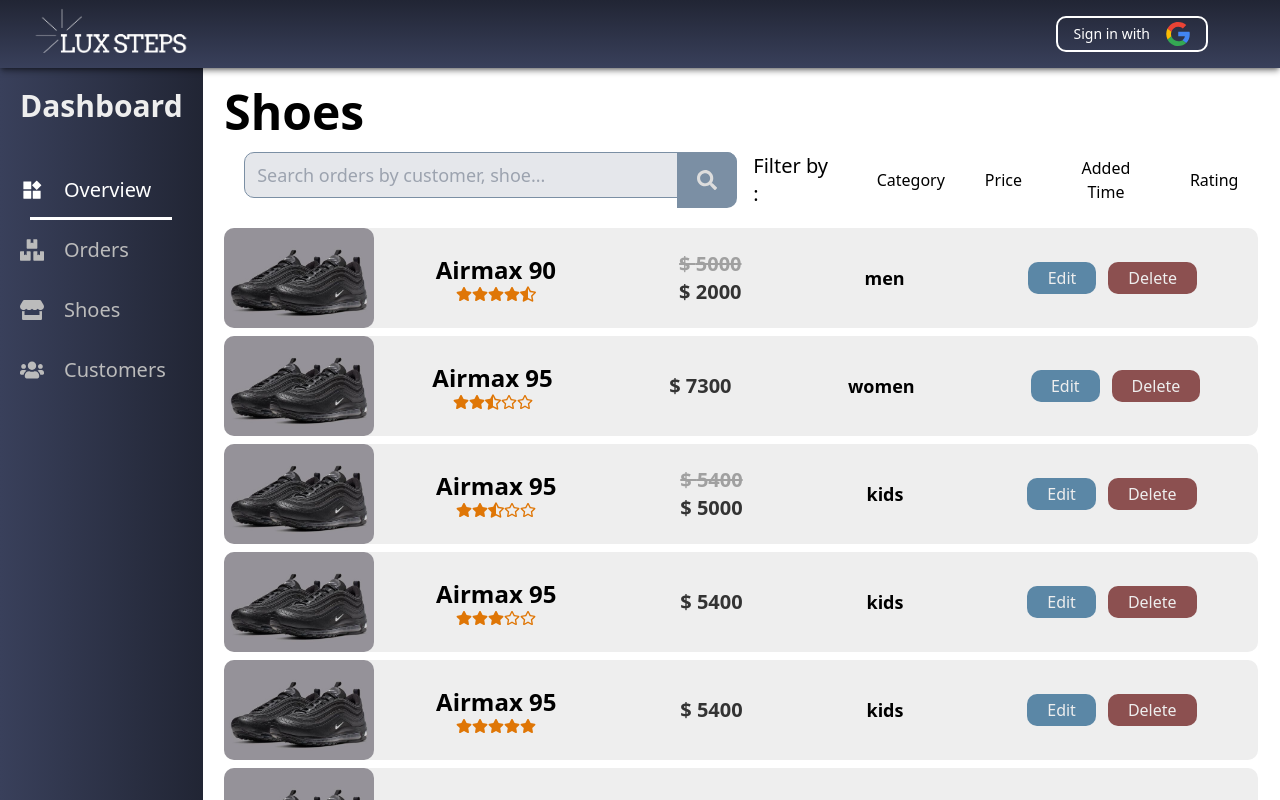
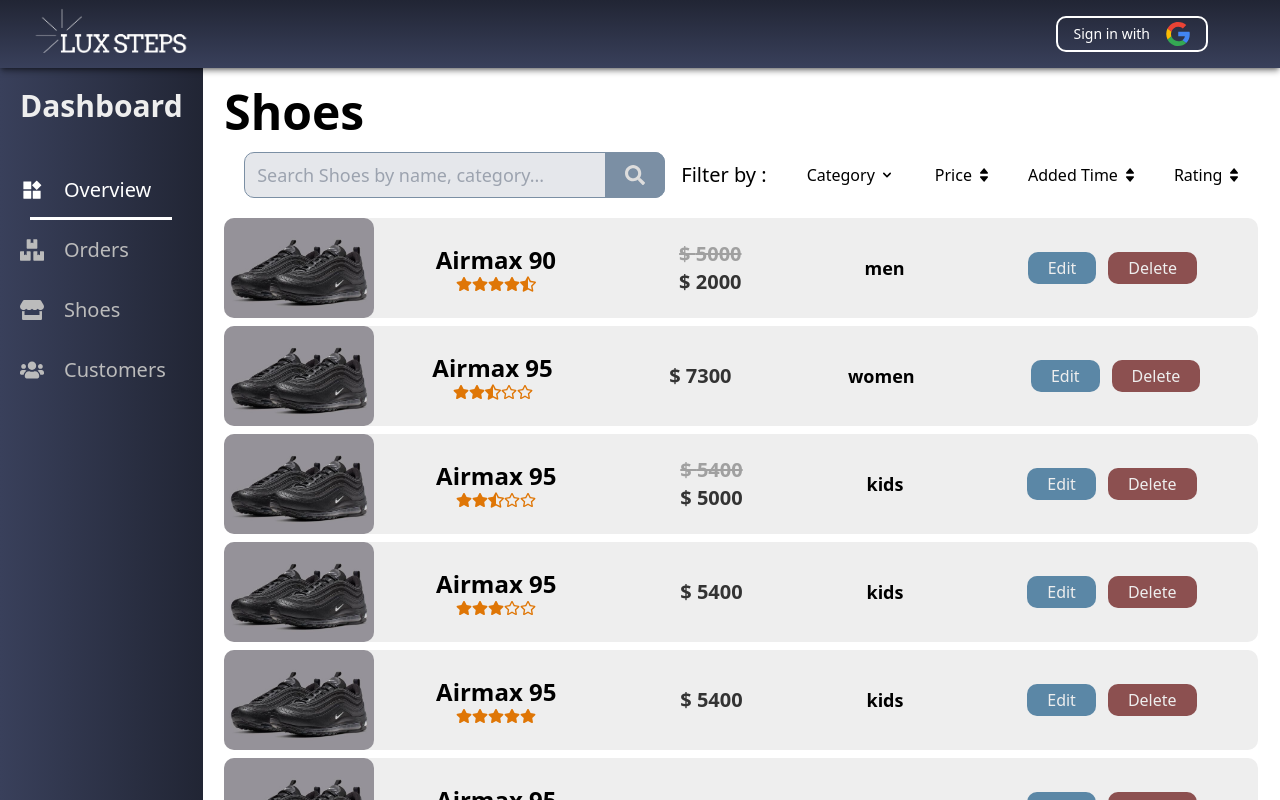
Before and after one commit to Abdou373/LuxSteps, a Next.js app: page /dashbord/shoes in a window 1280 px wide. Shown: the top 800 px of the page. Built offline with nearby package versions, Linux system fonts and the light colour scheme.

Commit message:
improve dashboard

```diff
--- a/src/app/dashbord/orders/page.tsx
+++ b/src/app/dashbord/orders/page.tsx
@@ -1,33 +1,36 @@
 import OrdersRow from "@/components/dashbord/OrdersRow";
+import SearchForm from "@/components/dashbord/SearchForm";
+import StatesDropDown from "@/components/dashbord/StatesDropDown";
+import { STATES } from "@/utils/contants";
 import { orders } from "@/utils/date";
-import { FaCaretDown, FaCaretUp, FaSearch } from "react-icons/fa";
+import { useState } from "react";
+import { FaBoxes } from "react-icons/fa";
 import { HiChevronDown } from "react-icons/hi";
+import { IoMdCheckmarkCircleOutline } from "react-icons/io";
 
 
 
 export default function Orders() {
+
   return (
     <div className="relative py-5 px-[2%] max-sm:px-5">
       <h1 className="dashboard-section">Orders</h1>
-      <button className="px-5 py-2 bg-blue-950 rounded-10 mx-4 mb-4 text-[#eee]">Confirmed Orders</button>
-      <div className="flex gap-4 px-5">
-        <form className="relative w-1/2">
-          <input
-            type="text"
-            className="bg-gray-200 w-full text-lg font-medium px-3 py-2 rounded-10 border border-secondary border-solid outline-none"
-            placeholder="Search orders by customer, shoe..."
-          />
-          <button className="absolute text-center bg-secondary rounded-r-10 -translate-x-full h-full px-5 ">
-            <FaSearch className="size-5 text-[#ddd]" />
-          </button>
-        </form>
+      <button className="px-5 py-2 bg-blue-950 rounded-10 mx-4 mb-4 text-[#eee] flex items-center gap-2">
+        Confirmed Orders
+        <FaBoxes />
+      </button>
+      <div className="relative flex gap-4 px-5">
+        <SearchForm placeholder={"Search Orders by client, city..."} />
         <div className="flex gap-10 items-center">
           <h3 className="text-xl">Filter by :</h3>
 
-          <button className="px-3 py-1 bg-[#eee] rounded-10 text-sm font-medium flex items-center gap-1">
-            State
-            <HiChevronDown className="size-4" />
-          </button>
+          <div className="px-3 py-1 bg-[#eee] rounded-10 flex items-center gap-1 states-btn">
+            <span className="text-sm font-medium">State</span>
+            <HiChevronDown className={`size-4 `} />
+            <div className="absolute top-2/3 left-0 hidden z-20 w-full pt-3">
+              <StatesDropDown />
+            </div>
+          </div>
           <button className="px-3 py-1 bg-[#eee] rounded-10 text-sm font-medium flex items-center gap-2">
             Add Time
             <div>
--- a/src/app/dashbord/shoes/page.tsx
+++ b/src/app/dashbord/shoes/page.tsx
@@ -1,6 +1,8 @@
+import Categories from "@/components/dashbord/CategoriesDropDown";
 import ShoesRow from "@/components/dashbord/shoesRow";
+import SearchForm from "@/components/dashbord/SearchForm";
 import { shoes } from "@/utils/date";
-import { FaSearch } from "react-icons/fa";
+import { HiChevronDown } from "react-icons/hi";
 
 
 
@@ -10,23 +12,40 @@
             <h1 className="dashboard-section">Shoes</h1>
             <div className="flex gap-4 px-5">
                 {/* search form */}
-                <form className="relative w-1/2">
-                    <input
-                        type="text"
-                        className="bg-gray-200 w-full text-lg font-medium px-3 py-2 rounded-10 border border-secondary border-solid outline-none"
-                        placeholder="Search orders by customer, shoe..."
-                    />
-                    <button className="absolute text-center bg-secondary rounded-r-10 -translate-x-full h-full px-5 ">
-                        <FaSearch className="size-5 text-[#ddd]" />
-                    </button>
-                </form>
+                <SearchForm placeholder={"Search Shoes by name, category..."} />
 
                 <div className="flex gap-10 items-center">
                     <h3 className="text-xl">Filter by :</h3>
-                    <button className="font-medium">Category</button>
-                    <button className="font-medium">Price</button>
-                    <button className="font-medium">Added Time</button>
-                    <button className="font-medium">Rating</button>
+                    <div className="relative states-btn">
+                        <button className="flex gap-1 items-center">
+                            <span className="font-medium">Category</span>
+                            <HiChevronDown className={`size-4 `} />
+                        </button>
+                        <div className="absolute top-full -left-1/2 hidden z-20 w-max pt-1 ">
+                            <Categories />
+                        </div>
+                    </div>
+                    <button className="font-medium flex items-center gap-2">
+                        Price
+                        <div>
+                            <svg className="size-2" xmlns="http://www.w3.org/2000/svg" shapeRendering="geometricPrecision" textRendering="geometricPrecision" imageRendering="optimizeQuality" fillRule="evenodd" clipRule="evenodd" viewBox="0 0 512.01 336.37"><path fillRule="nonzero" d="M469.51 336.37H42.47c-9.9-.03-19.84-3.47-27.89-10.47-17.68-15.4-19.55-42.24-4.15-59.92L229.45 14.56c1.51-1.7 3.17-3.33 4.98-4.82 18.06-14.93 44.83-12.41 59.76 5.65l206.65 249.76a42.308 42.308 0 0 1 11.17 28.71c0 23.47-19.03 42.51-42.5 42.51z" /></svg>
+                            <svg className="size-2" xmlns="http://www.w3.org/2000/svg" shapeRendering="geometricPrecision" textRendering="geometricPrecision" imageRendering="optimizeQuality" fillRule="evenodd" clipRule="evenodd" viewBox="0 0 512 336.36"><path fillRule="nonzero" d="M42.47.01 469.5 0C492.96 0 512 19.04 512 42.5c0 11.07-4.23 21.15-11.17 28.72L294.18 320.97c-14.93 18.06-41.7 20.58-59.76 5.65-1.8-1.49-3.46-3.12-4.97-4.83L10.43 70.39C-4.97 52.71-3.1 25.86 14.58 10.47 22.63 3.46 32.57.02 42.47.01z" /></svg>
+                        </div>
+                    </button>
+                    <button className="font-medium text-nowrap flex items-center gap-2">
+                        Added Time
+                        <div>
+                            <svg className="size-2" xmlns="http://www.w3.org/2000/svg" shapeRendering="geometricPrecision" textRendering="geometricPrecision" imageRendering="optimizeQuality" fillRule="evenodd" clipRule="evenodd" viewBox="0 0 512.01 336.37"><path fillRule="nonzero" d="M469.51 336.37H42.47c-9.9-.03-19.84-3.47-27.89-10.47-17.68-15.4-19.55-42.24-4.15-59.92L229.45 14.56c1.51-1.7 3.17-3.33 4.98-4.82 18.06-14.93 44.83-12.41 59.76 5.65l206.65 249.76a42.308 42.308 0 0 1 11.17 28.71c0 23.47-19.03 42.51-42.5 42.51z" /></svg>
+                            <svg className="size-2" xmlns="http://www.w3.org/2000/svg" shapeRendering="geometricPrecision" textRendering="geometricPrecision" imageRendering="optimizeQuality" fillRule="evenodd" clipRule="evenodd" viewBox="0 0 512 336.36"><path fillRule="nonzero" d="M42.47.01 469.5 0C492.96 0 512 19.04 512 42.5c0 11.07-4.23 21.15-11.17 28.72L294.18 320.97c-14.93 18.06-41.7 20.58-59.76 5.65-1.8-1.49-3.46-3.12-4.97-4.83L10.43 70.39C-4.97 52.71-3.1 25.86 14.58 10.47 22.63 3.46 32.57.02 42.47.01z" /></svg>
+                        </div>
+                    </button>
+                    <button className="font-medium flex items-center gap-2">
+                        Rating
+                        <div>
+                            <svg className="size-2" xmlns="http://www.w3.org/2000/svg" shapeRendering="geometricPrecision" textRendering="geometricPrecision" imageRendering="optimizeQuality" fillRule="evenodd" clipRule="evenodd" viewBox="0 0 512.01 336.37"><path fillRule="nonzero" d="M469.51 336.37H42.47c-9.9-.03-19.84-3.47-27.89-10.47-17.68-15.4-19.55-42.24-4.15-59.92L229.45 14.56c1.51-1.7 3.17-3.33 4.98-4.82 18.06-14.93 44.83-12.41 59.76 5.65l206.65 249.76a42.308 42.308 0 0 1 11.17 28.71c0 23.47-19.03 42.51-42.5 42.51z" /></svg>
+                            <svg className="size-2" xmlns="http://www.w3.org/2000/svg" shapeRendering="geometricPrecision" textRendering="geometricPrecision" imageRendering="optimizeQuality" fillRule="evenodd" clipRule="evenodd" viewBox="0 0 512 336.36"><path fillRule="nonzero" d="M42.47.01 469.5 0C492.96 0 512 19.04 512 42.5c0 11.07-4.23 21.15-11.17 28.72L294.18 320.97c-14.93 18.06-41.7 20.58-59.76 5.65-1.8-1.49-3.46-3.12-4.97-4.83L10.43 70.39C-4.97 52.71-3.1 25.86 14.58 10.47 22.63 3.46 32.57.02 42.47.01z" /></svg>
+                        </div>
+                    </button>
                 </div>
             </div>
             <div className="flex flex-col gap-2 my-5">
--- a/src/app/globals.css
+++ b/src/app/globals.css
@@ -55,6 +55,10 @@
   .status_btn{
     @apply w-full flex justify-center items-center hover:bg-bgPrimary-from/60 gap-5 py-2 cursor-pointer font-normal text-lg duration-200 rounded-10;
   }
+}
+
+.states-btn:hover > div{
+    display: block;
 }
 
 .place_order-input:focus + label,
--- /dev/null
+++ b/src/components/dashbord/CategoriesDropDown.tsx
@@ -0,0 +1,11 @@
+"use client";
+
+export default function CategoriesDropDown() {
+  return (
+    <div className="grid grid-cols-3 mt-3 w-full min-h-10 bg-white shadow-[0_0_10px_0_#aaa] rounded-10">
+      {[...Array(10)].map((s, i) => (
+        <button onClick={(e) => console.log(e.currentTarget.innerHTML)} key={i} className="py-2 px-4 text-[#aaa] font-medium hover:text-black hover:font-semibold duration-100">Casual</button>
+      ))}
+    </div>
+  )
+}
--- a/src/components/dashbord/OrdersRow.tsx
+++ b/src/components/dashbord/OrdersRow.tsx
@@ -2,9 +2,7 @@
 
 import { OrderType } from "@/utils/type"
 import { useRef, useState } from "react";
-import { CgDetailsMore, CgRemove } from "react-icons/cg";
-import { MdVerifiedUser } from "react-icons/md";
-import { TbFlagCancel, TbTruckDelivery } from "react-icons/tb";
+import { CgRemove } from "react-icons/cg";
 import Image from "next/image";
 import shoe1 from '@/images/products/Shoe1.jpg';
 import shoe2 from '@/images/products/Shoe2.png';
--- /dev/null
+++ b/src/components/dashbord/SearchForm.tsx
@@ -0,0 +1,17 @@
+import React from 'react'
+import { FaSearch } from 'react-icons/fa'
+
+export default function SearchForm({ placeholder }: { placeholder: string }) {
+  return (
+    <form className="flex-grow relative">
+      <input
+        type="text"
+        className="bg-gray-200 w-full text-lg font-medium px-3 py-2 rounded-10 border border-secondary border-solid outline-none"
+        placeholder={placeholder}
+      />
+      <button className="absolute text-center bg-secondary rounded-r-10 -translate-x-full h-full px-5 ">
+        <FaSearch className="size-5 text-[#ddd]" />
+      </button>
+    </form>
+  )
+}
--- /dev/null
+++ b/src/components/dashbord/StatesDropDown.tsx
@@ -0,0 +1,14 @@
+"use client";
+
+import { STATES } from '@/utils/contants'
+import React from 'react'
+
+export default function StatesDropDown() {
+  return (
+    <div className="grid grid-cols-10 mt-3 w-full min-h-10 bg-white shadow-[0_0_10px_0_#aaa] rounded-10">
+      {STATES.map((state, i) => (
+        <button onClick={(e) => console.log(e.currentTarget.innerHTML)} key={i} className="py-2 px-2 text-[#585858] text-sm hover:text-black hover:font-semibold duration-100">{state}</button>
+      ))}
+    </div>
+  )
+}
```
Also changed, not shown: src/utils/contants.ts (+50 -25 lines).
